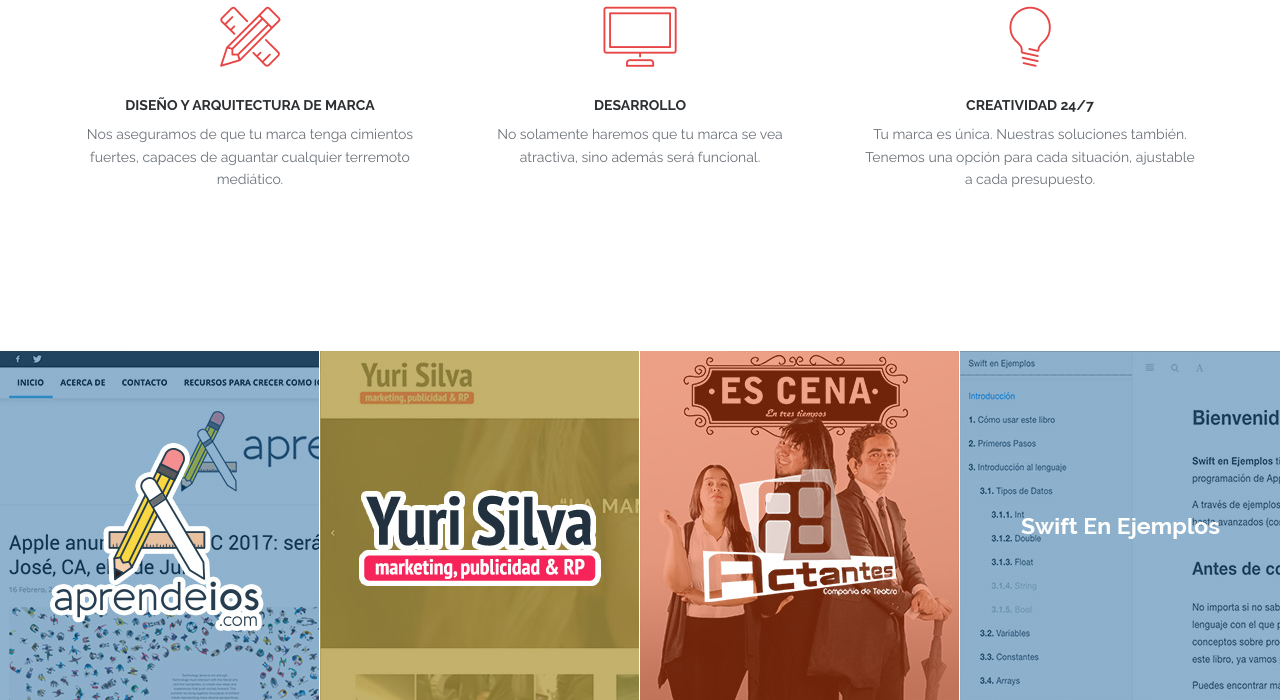
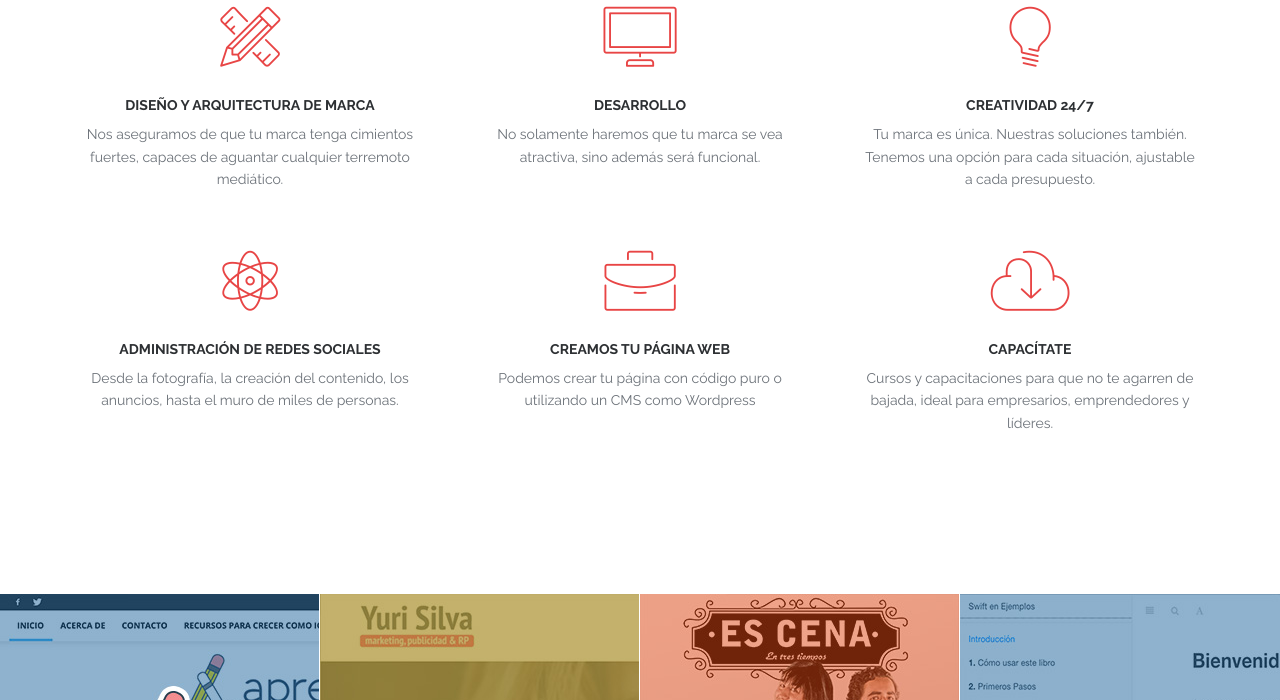
Before and after one commit to Pacific3/pacific3.github.io, a PHP site: page / in a window 1280 px wide. Shown: the part 843-1543 px from the top of the page. Run offline with PHP 8.4, Linux system fonts and the light colour scheme; some libraries are stand-ins or nearby versions; some web fonts are replaced.

Commit message:
More services

```diff
--- a/index.php
+++ b/index.php
@@ -75,31 +75,30 @@
                         <p>Tu marca es única. Nuestras soluciones también. Tenemos una opción para cada situación, ajustable a cada presupuesto.</p>
                     </div>
                 </div>
-                <!-- <div class="col-md-4 col-sm-6 feature text-center">
+                <div class="col-md-4 col-sm-6 feature text-center">
                     <span class="icon icon-genius"></span>
                     <div class="feature-content">
-                        <h5>Clean Code</h5>
-                        <p>Cras justo odio, dapibus ac facilisis in, egestas eget quam. Nullam quis risus eget urna mollis ornare vel eu leo. Donec ullamcorper nulla non metus auctor fringilla.</p>
+                        <h5>Administración de Redes sociales</h5>
+                        <p>Desde la fotografía, la creación del contenido, los anuncios, hasta el muro de miles de personas.</p>
                     </div>
                 </div>
                 <div class="col-md-4 col-sm-6 feature text-center">
                     <span class="icon icon-briefcase"></span>
                     <div class="feature-content">
-                        <h5>Ready to Ship</h5>
-                        <p>Cras justo odio, dapibus ac facilisis in, egestas eget quam. Nullam quis risus eget urna mollis ornare vel eu leo. Donec ullamcorper nulla non metus auctor fringilla.</p>
+                        <h5>Creamos tu página web</h5>
+                        <p>Podemos crear tu página con código puro o utilizando un CMS como Wordpress</p>
                     </div>
                 </div>
                 <div class="col-md-4 col-sm-6 feature text-center">
                     <span class="icon icon-download"></span>
                     <div class="feature-content">
-                        <h5>Download for Free</h5>
-                        <p>Cras justo odio, dapibus ac facilisis in, egestas eget quam. Nullam quis risus eget urna mollis ornare vel eu leo. Donec ullamcorper nulla non metus auctor fringilla.</p>
+                        <h5>Capacítate</h5>
+                        <p>Cursos y capacitaciones para que no te agarren de bajada, ideal para empresarios, emprendedores y líderes.</p>
                     </div>
-                </div> -->
+                </div>
             </div>
         </div>
     </section><!-- features -->
-
     <section id="works" class="works section no-padding">
         <div class="container-fluid">
             <div class="row no-gutter">
```
